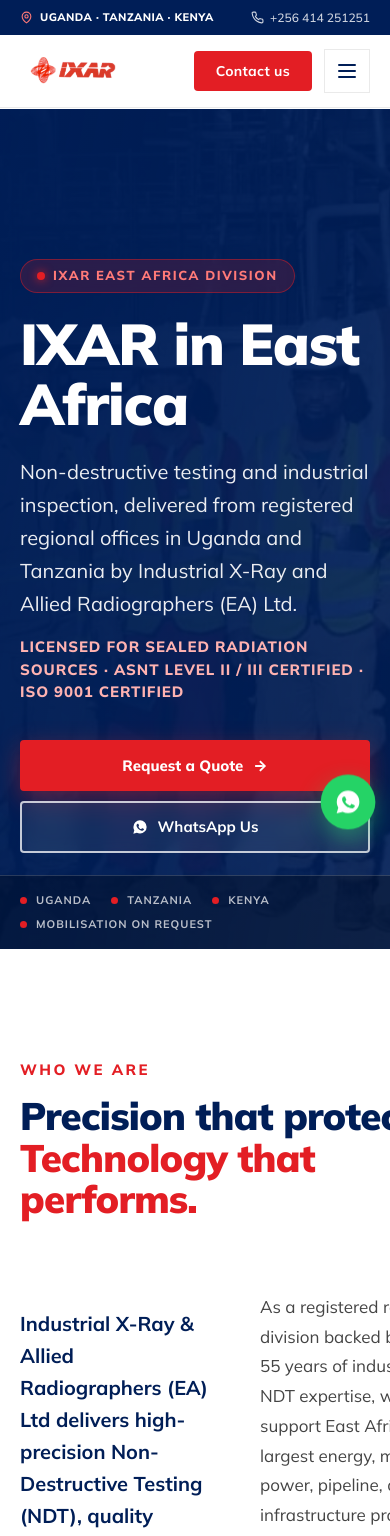
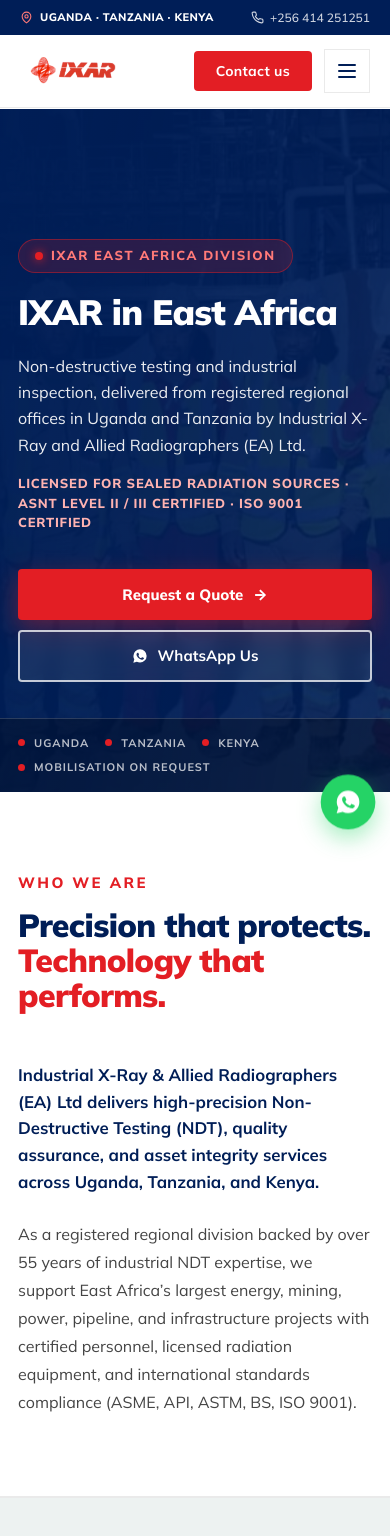
Before and after one commit to shankdby/ixar-africa, a React (Vite) app: page / in a window 390 px wide. Shown: the top 1536 px of the page. Built offline with nearby package versions, Linux system fonts and the light colour scheme; the HTML template or start-up script is replaced by a standard one.

Commit message:
fix: optimize mobile and tablet responsive layouts, font clamping, stacked grids, and scrollable drawer touch bounds

```diff
--- a/src/pages/EastAfricaPage.jsx
+++ b/src/pages/EastAfricaPage.jsx
@@ -561,14 +561,14 @@
                 </span>
               </div>
 
-              <h1 style={{ fontSize: '3.6rem', fontWeight: 900, letterSpacing: '-0.02em', lineHeight: '1.05', color: '#FFFFFF', marginBottom: '22px' }}>
+              <h1 style={{ fontSize: 'clamp(2.2rem, 5.5vw, 3.6rem)', fontWeight: 900, letterSpacing: '-0.02em', lineHeight: '1.08', color: '#FFFFFF', marginBottom: '22px' }}>
                 IXAR in East Africa
               </h1>
-              <p className="ea-hero__sub" style={{ fontSize: '1.25rem', lineHeight: '1.65', color: 'rgba(255, 255, 255, 0.92)', marginBottom: '16px' }}>
+              <p className="ea-hero__sub" style={{ fontSize: 'clamp(1rem, 2vw, 1.25rem)', lineHeight: '1.65', color: 'rgba(255, 255, 255, 0.92)', marginBottom: '16px' }}>
                 Non-destructive testing and industrial inspection, delivered from registered regional offices
                 in Uganda and Tanzania by Industrial X-Ray and Allied Radiographers (EA) Ltd.
               </p>
-              <p className="ea-hero__support" style={{ color: '#FFB3B1', fontSize: '0.9375rem', fontWeight: 800, letterSpacing: '0.06em', textTransform: 'uppercase', marginBottom: '36px' }}>
+              <p className="ea-hero__support" style={{ color: '#FFB3B1', fontSize: 'clamp(0.8125rem, 1.5vw, 0.9375rem)', fontWeight: 800, letterSpacing: '0.06em', textTransform: 'uppercase', marginBottom: '36px' }}>
                 Licensed for sealed radiation sources &middot; ASNT Level II / III Certified &middot; ISO 9001 Certified
               </p>
               <div className="ea-hero__actions">
@@ -611,9 +611,9 @@
       </section>
 
       {/* ================= SECTION 1 — BRAND INTRODUCTION ================= */}
-      <section className="ea-section" style={{ background: '#FFFFFF', padding: '110px 0', borderBottom: '1px solid #EAEAEA' }}>
+      <section className="ea-section" style={{ background: '#FFFFFF', padding: '80px 0', borderBottom: '1px solid #EAEAEA' }}>
         <div className="ea-wrap">
-          <div style={{ display: 'grid', gridTemplateColumns: 'repeat(12, 1fr)', gap: '40px', alignItems: 'center' }}>
+          <div className="ea-intro-grid">
             <motion.div
               style={{ gridColumn: 'span 12 / span 12' }}
               initial={{ opacity: 0, y: 40 }}
@@ -624,32 +624,32 @@
               <span className="ea-eyebrow" style={{ fontSize: '0.9375rem', color: '#E31E24', fontWeight: 800, letterSpacing: '0.16em' }}>
                 WHO WE ARE
               </span>
-              <h2 style={{ fontSize: 'clamp(2.4rem, 4vw, 4rem)', fontWeight: 900, color: '#001E57', lineHeight: '1.08', letterSpacing: '-0.02em', marginTop: '12px', marginBottom: '32px' }}>
+              <h2 style={{ fontSize: 'clamp(2rem, 3.8vw, 3.8rem)', fontWeight: 900, color: '#001E57', lineHeight: '1.1', letterSpacing: '-0.02em', marginTop: '12px', marginBottom: '24px' }}>
                 Precision that protects.<br />
                 <span style={{ color: '#E31E24' }}>Technology that performs.</span>
               </h2>
             </motion.div>
 
             <motion.div
-              style={{ gridColumn: 'span 6 / span 12' }}
+              className="ea-intro-col-6"
               initial={{ opacity: 0, y: 30 }}
               whileInView={{ opacity: 1, y: 0 }}
               viewport={{ once: true }}
               transition={{ duration: 0.8, delay: 0.2 }}
             >
-              <p style={{ fontSize: '1.25rem', color: '#001E57', fontWeight: 700, lineHeight: '1.6' }}>
+              <p style={{ fontSize: 'clamp(1.05rem, 2vw, 1.25rem)', color: '#001E57', fontWeight: 700, lineHeight: '1.6' }}>
                 Industrial X-Ray &amp; Allied Radiographers (EA) Ltd delivers high-precision Non-Destructive Testing (NDT), quality assurance, and asset integrity services across Uganda, Tanzania, and Kenya.
               </p>
             </motion.div>
 
             <motion.div
-              style={{ gridColumn: 'span 6 / span 12' }}
+              className="ea-intro-col-6"
               initial={{ opacity: 0, y: 30 }}
               whileInView={{ opacity: 1, y: 0 }}
               viewport={{ once: true }}
               transition={{ duration: 0.8, delay: 0.3 }}
             >
-              <p style={{ fontSize: '1.0625rem', color: '#444444', lineHeight: '1.75' }}>
+              <p style={{ fontSize: '1rem', color: '#444444', lineHeight: '1.75' }}>
                 As a registered regional division backed by over 55 years of industrial NDT expertise, we support East Africa’s largest energy, mining, power, pipeline, and infrastructure projects with certified personnel, licensed radiation equipment, and international standards compliance (ASME, API, ASTM, BS, ISO 9001).
               </p>
             </motion.div>
@@ -1965,12 +1965,27 @@
 /* ==========================================================================
    Responsive
    ========================================================================== */
+/* ---------- responsive grid helpers --------------------------------------- */
+.ea-intro-grid {
+  display: grid;
+  grid-template-columns: repeat(12, 1fr);
+  gap: 40px;
+  align-items: center;
+}
+.ea-intro-col-6 {
+  grid-column: span 6 / span 12;
+}
+
+/* ==========================================================================
+   Responsive
+   ========================================================================== */
 @media (max-width:1024px){
   .ea-page{--ea-sec:76px}
   .ea-sec-title{font-size:34px}
-  .ea-hero h1{font-size:44px}
-  .ea-hero__in{padding:104px 0 108px}
-  .ea-hero__sub{font-size:18px}
+  .ea-hero{min-height:auto;padding:110px 0 70px}
+  .ea-hero h1{font-size: clamp(2rem, 5vw, 3.2rem)}
+  .ea-hero__in{padding:60px 0 70px}
+  .ea-hero__sub{font-size:17px}
   .ea-grid--4{grid-template-columns:repeat(2,1fr)}
   .ea-map-layout{grid-template-columns:1fr;gap:38px}
   .ea-backed{grid-template-columns:1fr;gap:38px}
@@ -1983,43 +1998,45 @@
   .ea-hero__phlabel{max-width:290px}
 }
 @media (max-width:900px){
+  .ea-intro-grid{grid-template-columns:1fr;gap:24px}
+  .ea-intro-col-6{grid-column:span 12 / span 12 !important}
   .ea-stats__grid{grid-template-columns:repeat(2,1fr)}
   .ea-stat{border-bottom:1px solid var(--ea-muted)}
   .ea-stat:nth-child(2n){border-right:0}
   .ea-stat:nth-child(n+3){border-bottom:0}
 }
 @media (max-width:860px){
-  .ea-dl-card{grid-template-columns:170px 1fr}
+  .ea-dl-card{grid-template-columns:1fr}
 }
 @media (max-width:767px){
-  .ea-page{--ea-sec:60px;--ea-pad:20px}
-  .ea-sec-title{font-size:28px}
-  .ea-sec-head{margin-bottom:34px}
-  .ea-sec-head p{font-size:15.5px}
-  .ea-hero h1{font-size:34px}
-  .ea-hero__in{padding:150px 0 96px}
+  .ea-page{--ea-sec:54px;--ea-pad:18px}
+  .ea-sec-title{font-size:26px}
+  .ea-sec-head{margin-bottom:28px}
+  .ea-sec-head p{font-size:15px}
+  .ea-hero{padding:90px 0 60px}
+  .ea-hero h1{font-size:clamp(1.8rem, 6.5vw, 2.6rem)}
+  .ea-hero__in{padding:40px 0 50px}
   .ea-hero__phlabel{top:18px;left:20px;right:20px;max-width:none;padding:12px 14px}
   .ea-hero__phlabel .ea-ph__desc{font-size:11.5px}
-  .ea-hero__sub{font-size:16.5px}
-  .ea-hero__support{font-size:13px}
-  .ea-hero__actions{gap:10px}
-  .ea-hero__actions .ea-btn{flex:1 1 100%;justify-content:center}
-  .ea-hero__flag .ea-wrap{gap:8px 20px;font-size:11px}
+  .ea-hero__sub{font-size:15px}
+  .ea-hero__support{font-size:12px}
+  .ea-hero__actions{gap:10px;flex-direction:column}
+  .ea-hero__actions .ea-btn{width:100%;justify-content:center}
+  .ea-hero__flag .ea-wrap{gap:8px 16px;font-size:11px}
   .ea-grid,.ea-dl-grid{gap:18px}
   .ea-grid--4,.ea-grid--2{grid-template-columns:1fr}
-  .ea-stats__grid{grid-template-columns:repeat(2,1fr)}
-  .ea-stat{padding:30px 14px;border-right:1px solid var(--ea-muted);border-bottom:1px solid var(--ea-muted)}
-  .ea-stat:nth-child(2n){border-right:0}
-  .ea-stat:nth-child(n+3){border-bottom:0}
-  .ea-stat__fig{font-size:34px}
+  .ea-stats__grid{grid-template-columns:1fr}
+  .ea-stat{padding:24px 14px;border-right:0;border-bottom:1px solid var(--ea-muted)}
+  .ea-stat:last-child{border-bottom:0}
+  .ea-stat__fig{font-size:32px}
   .ea-stat__label{font-size:13px}
   .ea-logo-wall{grid-template-columns:repeat(2,1fr);gap:14px}
   .ea-logo-tile:nth-child(n+3){display:none}
-  .ea-cert-row{padding:20px}
+  .ea-cert-row{padding:18px}
   .ea-cert-row__tiles{grid-template-columns:repeat(2,1fr)}
   .ea-dl-card{grid-template-columns:1fr}
   .ea-dl-card .ea-ph{height:auto;min-height:0;border-right:0;border-bottom:1px solid var(--ea-line);aspect-ratio:16/9}
-  .ea-form-card,.ea-office-card,.ea-wa-card{padding:26px 22px}
+  .ea-form-card,.ea-office-card,.ea-wa-card{padding:22px 18px}
   .ea-form-grid{grid-template-columns:1fr}
   .ea-wa-float{right:16px;bottom:16px;width:52px;height:52px}
   .ea-wa-float svg{width:26px;height:26px}
@@ -2031,7 +2048,7 @@
   .ea-review-bar{font-size:12.5px}
 }
 @media (max-width:479px){
-  .ea-backed__copy p{font-size:15.5px}
+  .ea-backed__copy p{font-size:14.5px}
 }
 
 /* ---------- reduced motion -------------------------------------------------- */
```
Also changed, not shown: 2 other files (tests, documents, lock files or other folders).
